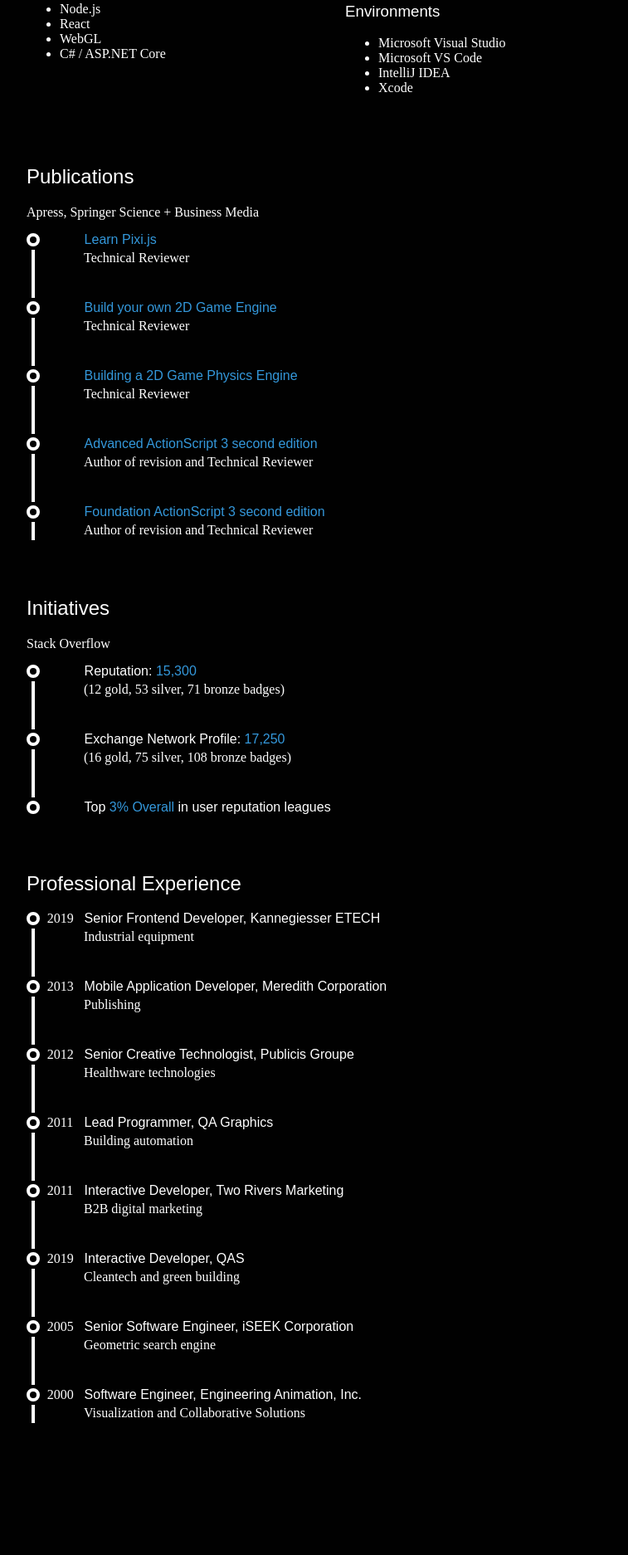
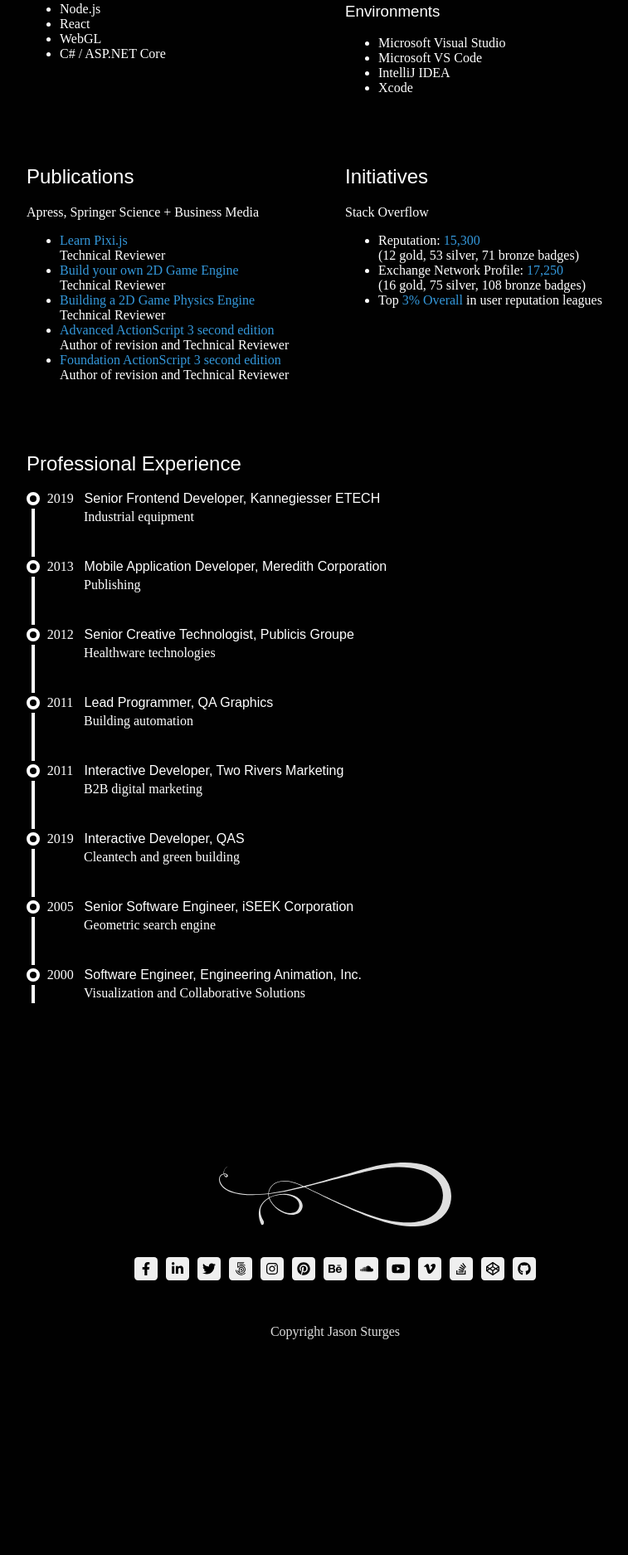
Before and after one commit to jasonsturges/jasonsturges.github.io, a Jekyll site: the page built from _pages/about.html, in a window 1280 px wide. Shown: the part 1206-3080 px from the top of the page at 83% size, without its empty margins (236-993 px from the left). Built offline with Jekyll 4.4.1, drawn with Linux system fonts in a browser that asks for light colours; some web fonts are replaced; after the commit the page ends 2916 px from its top, so only the background shows below that.

Commit message:
About update

```diff
--- a/_pages/about.html
+++ b/_pages/about.html
@@ -69,125 +69,66 @@
 
 
 <section class="two-column">
-  <div class="full">
+  <div class="left">
     <h2>Publications</h2>
     <p>Apress, Springer Science + Business Media</p>
-
-    <ul class="timeline">
-      <li class="timeline__line"></li>
-      <li class="timeline__item start">
-        <div class="info">
-          <div class="dot"></div>
-          <time class="time"></time>
-          <h4 class="title">
+    <ul>
+      <li>
         <a href="https://www.apress.com/us/book/9781484210956">
           Learn Pixi.js
         </a>
-          </h4>
-        </div>
-        <div class="content">
+        <br />
         Technical Reviewer
-        </div>
       </li>
-      <li class="timeline__item">
-        <div class="info">
-          <div class="dot"></div>
-          <time class="time"></time>
-          <h4 class="title">
+      <li>
         <a href="https://www.apress.com/us/book/9781484209530">
           Build your own 2D Game Engine
         </a>
-          </h4>
-        </div>
-        <div class="content">
+        <br />
         Technical Reviewer
-        </div>
       </li>
-      <li class="timeline__item">
-        <div class="info">
-          <div class="dot"></div>
-          <time class="time"></time>
-          <h4 class="title">
+      <li>
         <a href="https://www.apress.com/us/book/9781484225820">
           Building a 2D Game Physics Engine
         </a>
-          </h4>
-        </div>
-        <div class="content">
+        <br />
         Technical Reviewer
-        </div>
       </li>
-      <li class="timeline__item">
-        <div class="info">
-          <div class="dot"></div>
-          <time class="time"></time>
-          <h4 class="title">
+      <li>
         <a href="https://www.apress.com/us/book/9781484206720">
           Advanced ActionScript 3 second edition
         </a>
-          </h4>
-        </div>
-        <div class="content">
+        <br />
         Author of revision and Technical Reviewer
-        </div>
       </li>
-      <li class="timeline__item">
-        <div class="info">
-          <div class="dot"></div>
-          <time class="time"></time>
-          <h4 class="title">
+      <li>
         <a href="https://www.apress.com/us/book/9781484205853">
           Foundation ActionScript 3 second edition
         </a>
-          </h4>
-        </div>
-        <div class="content">
+        <br />
         Author of revision and Technical Reviewer
-        </div>
       </li>
     </ul>
   </div>
-</section>
 
-
-<section class="two-column">
-  <div class="full">
+  <div class="right">
     <h2>Initiatives</h2>
     <p>Stack Overflow</p>
-
-    <ul class="timeline">
-      <li class="timeline__line"></li>
-      <li class="timeline__item start">
-        <div class="info">
-          <div class="dot"></div>
-          <time class="time"></time>
-          <h4 class="title">Reputation: <a href="https://stackoverflow.com/users/798448/jason-sturges">15,300</a></h4>
-        </div>
-        <div class="content">
+    <ul>
+      <li>
+        Reputation: <a href="https://stackoverflow.com/users/798448/jason-sturges">15,300</a>
+        <br />
         (12 gold, 53 silver, 71 bronze badges)
-        </div>
       </li>
-      <li class="timeline__item start">
-        <div class="info">
-          <div class="dot"></div>
-          <time class="time"></time>
-          <h4 class="title">Exchange Network Profile: <a href="https://stackexchange.com/users/420647/jason-sturges">17,250</a>
-          </h4></h4>
-        </div>
-        <div class="content">
+      <li>
+        Exchange Network Profile: <a href="https://stackexchange.com/users/420647/jason-sturges">17,250</a>
+        <br />
         (16 gold, 75 silver, 108 bronze badges)
-        </div>
       </li>
-      <li class="timeline__item start">
-        <div class="info">
-          <div class="dot"></div>
-          <time class="time"></time>
-          <h4 class="title">Top <a
-            href="https://stackexchange.com/leagues/1/alltime/stackoverflow/2008-07-31/798448#798448">3% Overall</a> in
-            user reputation leagues</h4>
-        </div>
-        <div class="content">
-        </div>
+      <li>
+        Top <a href="https://stackexchange.com/leagues/1/alltime/stackoverflow/2008-07-31/798448#798448">3%
+        Overall</a>
+        in user reputation leagues
       </li>
     </ul>
   </div>
```
Lines whose indentation alone changed are shown as unchanged.
